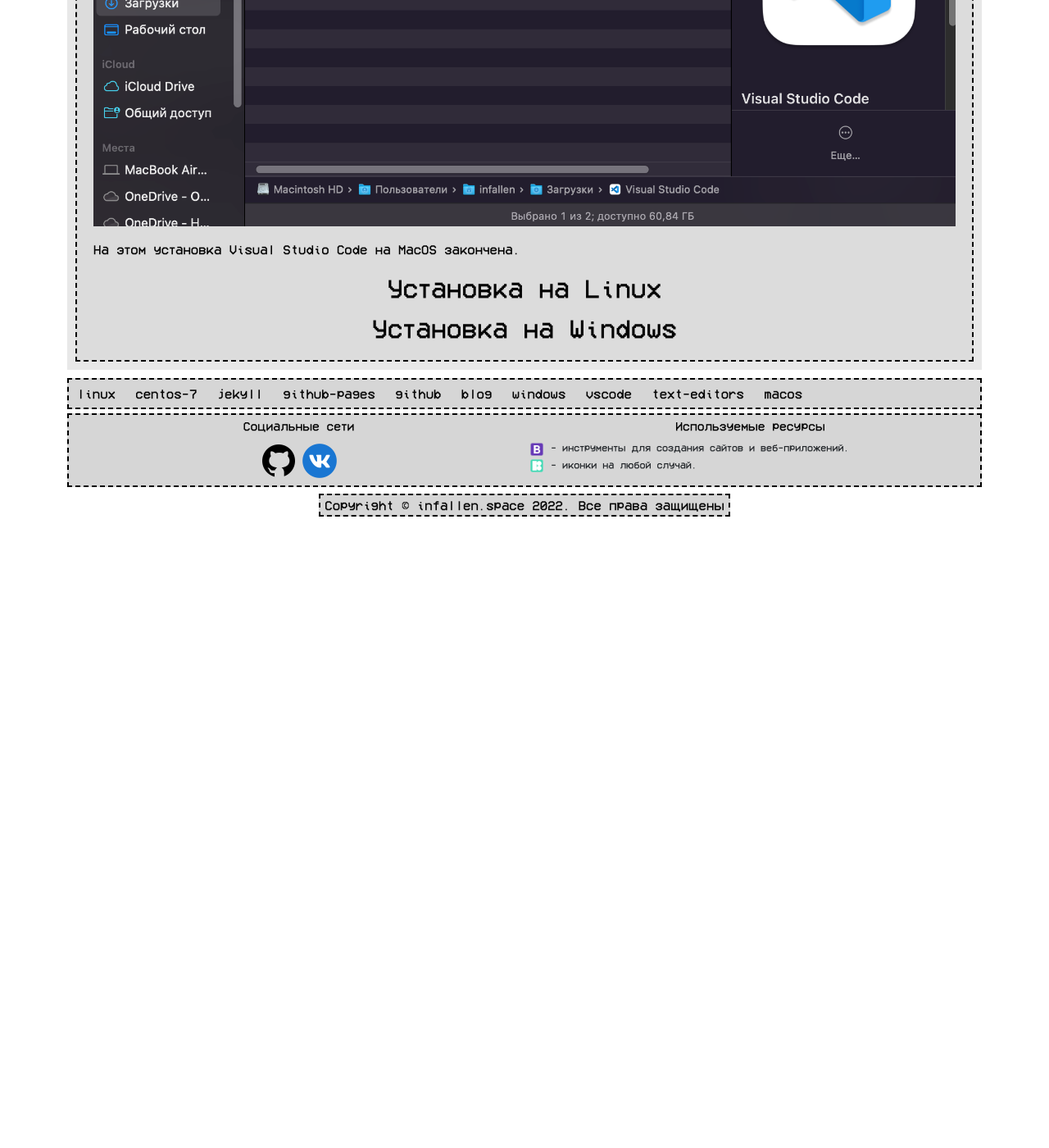
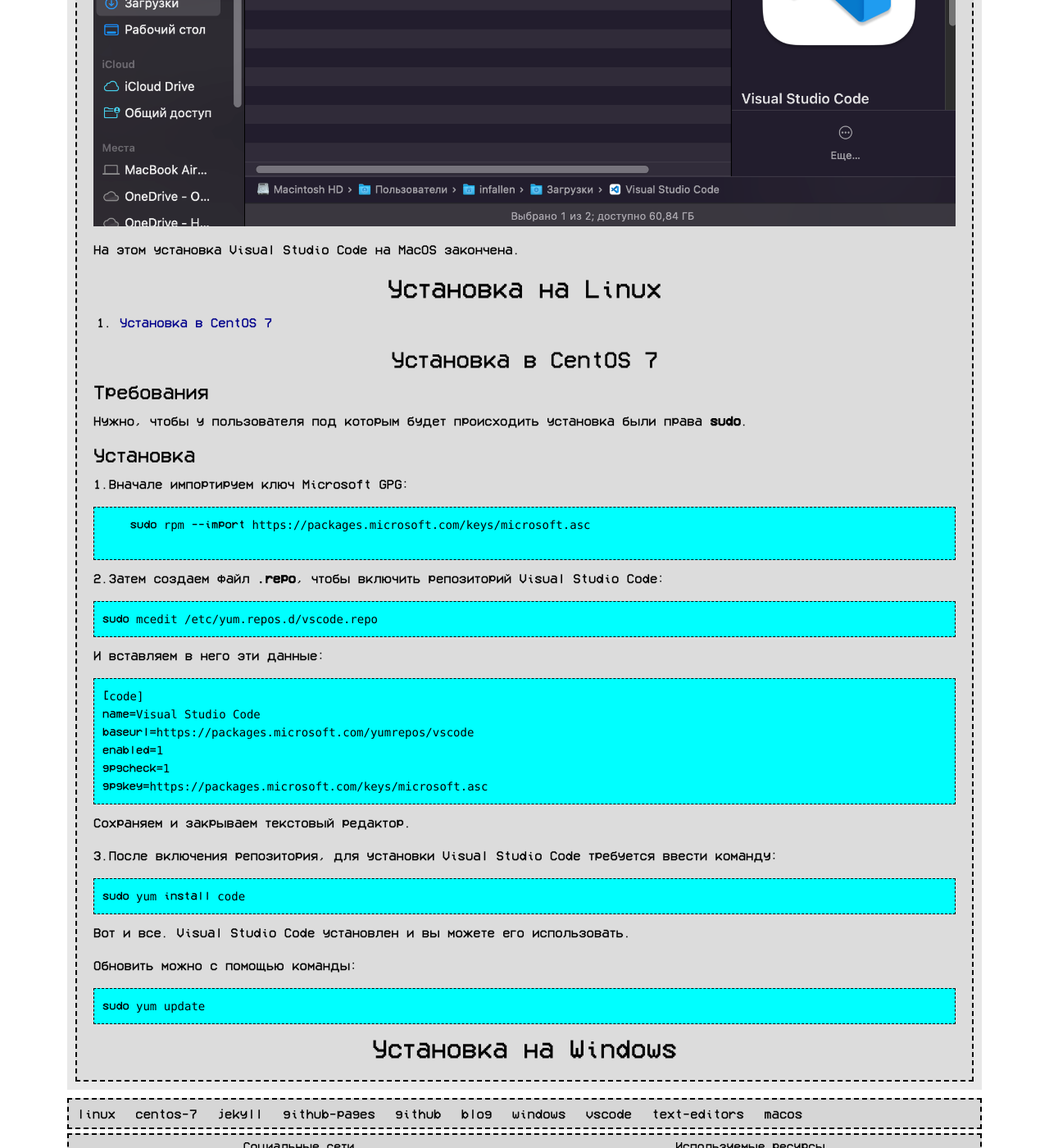
Before and after one commit to InFallen/InFallen, a Jekyll site: the page built from _posts/2022-08-19-vscode-install.md, in a window 1280 px wide and 1400 px high, scrolled down 2546 px. Shown: the whole window at 82% size. Built offline with Jekyll 4.4.1, drawn with Linux system fonts in a browser that asks for light colours; before the commit the page ends 3176 px from its top, so only the background shows below that.

Commit message:
added install vscode on centos 7

```diff
--- a/_posts/2022-08-19-vscode-install.md
+++ b/_posts/2022-08-19-vscode-install.md
@@ -40,4 +40,50 @@
 На этом установка Visual Studio Code на MacOS закончена.
 
 ## <a name="linux"></a>Установка на Linux
+
+1. [Установка в CentOS 7](#centos-7)
+
+### <a name="centos-7"></a>Установка в CentOS 7
+
+#### Требования
+Нужно, чтобы у пользователя под которым будет происходить установка были права **sudo**.
+#### Установка
+1.Вначале импортируем ключ Microsoft GPG:
+
+    {% highlight bash %}
+    sudo rpm --import https://packages.microsoft.com/keys/microsoft.asc
+    {% endhighlight %}
+
+2.Затем создаем файл **.repo**, чтобы включить репозиторий Visual Studio Code:
+
+{% highlight bash %}
+sudo mcedit /etc/yum.repos.d/vscode.repo
+{% endhighlight %}
+
+И вставляем в него эти данные:
+
+{% highlight bash %}
+[code]
+name=Visual Studio Code
+baseurl=https://packages.microsoft.com/yumrepos/vscode
+enabled=1
+gpgcheck=1
+gpgkey=https://packages.microsoft.com/keys/microsoft.asc
+{% endhighlight %}
+
+
+Сохраняем и закрываем текстовый редактор.
+
+3.После включения репозитория, для установки Visual Studio Code требуется ввести команду:
+{% highlight bash %}
+sudo yum install code
+{% endhighlight %}
+
+Вот и все. Visual Studio Code установлен и вы можете его использовать.
+
+Обновить можно с помощью команды:
+{% highlight bash %}
+sudo yum update
+{% endhighlight %}
+
 ## <a name="windows"></a>Установка на Windows
```
